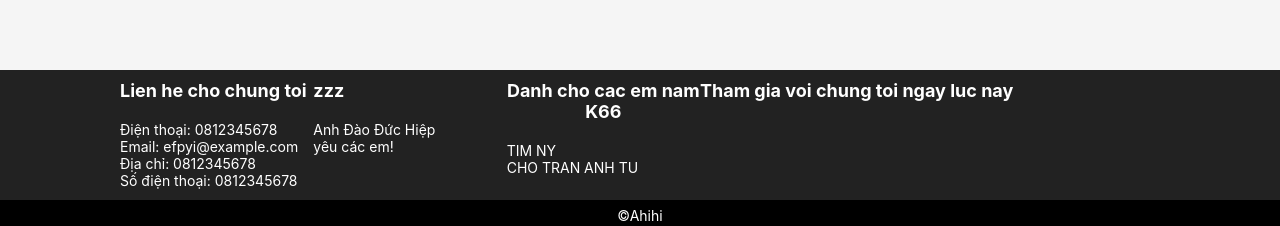
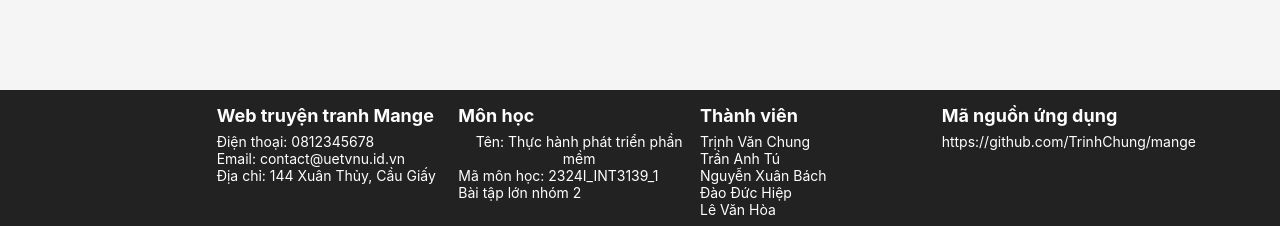
Before and after one commit to TrinhChung/mange, a React (Create React App) app in the folder fontend/: page /follow in a window 1280 px wide. Shown: the part 726-952 px from the top of the page. Built offline with nearby package versions, Linux system fonts and the light colour scheme; no server answers.

Commit message:
add footer, ad data

```diff
--- a/fontend/src/layouts/HomeLayout/Footer.js
+++ b/fontend/src/layouts/HomeLayout/Footer.js
@@ -4,23 +4,27 @@ import './HomeLayout.scss';
 
 const FooterComponent = () => {
   const box1 = {
-    title: 'Lien he cho chung toi',
+    title: 'Web truyện tranh Mange',
     data: [
       'Điện thoại: 0812345678',
-      'Email: efpyi@example.com',
-      'Địa chỉ: 0812345678',
-      'Số điện thoại: 0812345678',
+      'Email: contact@uetvnu.id.vn',
+      'Địa chỉ: 144 Xuân Thủy, Cầu Giấy',
     ],
   };
 
   const box2 = {
-    title: 'zzz',
-    data: ['Anh Đào Đức Hiệp', 'yêu các em!'],
+    title: 'Môn học',
+    data: ['Tên: Thực hành phát triển phần mềm', 'Mã môn học: 2324I_INT3139_1', 'Bài tập lớn nhóm 2'],
   };
 
   const box3 = {
-    title: 'Danh cho cac em nam K66',
-    data: ['TIM NY', 'CHO TRAN ANH TU'],
+    title: 'Thành viên',
+    data: ['Trịnh Văn Chung', 'Trần Anh Tú', 'Nguyễn Xuân Bách', 'Đào Đức Hiệp', 'Lê Văn Hòa'],
+  };
+
+  const box4 = {
+    title: 'Mã nguồn ứng dụng',
+    data: ['https://github.com/TrinhChung/mange'],
   };
 
   const BoxContact = ({ title, data }) => {
@@ -39,12 +43,10 @@ const FooterComponent = () => {
     <div className="footer">
       <Col>
         <Row className="top-box">
-          <Col span={4}>{BoxContact(box1)}</Col>
-          <Col span={4}>{BoxContact(box2)}</Col>
-          <Col span={4}>{BoxContact(box3)}</Col>
-          <Col span={12}>
-            <Row className="title-box">Tham gia voi chung toi ngay luc nay</Row>
-          </Col>
+          <Col offset={2} span={5}>{BoxContact(box1)}</Col>
+          <Col span={5}>{BoxContact(box2)}</Col>
+          <Col span={5}>{BoxContact(box3)}</Col>
+          <Col span={5}>{BoxContact(box4)}</Col>
         </Row>
         <Row
           style={{
@@ -54,7 +56,7 @@ const FooterComponent = () => {
             alignItems: 'center',
           }}
         >
-          &#169;Ahihi
+          Copyright © 2023 Mange
         </Row>
       </Col>
     </div>
--- a/fontend/src/layouts/HomeLayout/HomeLayout.scss
+++ b/fontend/src/layouts/HomeLayout/HomeLayout.scss
@@ -4,17 +4,18 @@
   color: white;
   padding: 0;
   margin: 0;
+  margin-top: 20px;
   .top-box {
-    height: 130px;
+    height: 150px;
     background-color: #000000db;
     padding-left: 120px;
-    padding-top: 10px;
+    padding-top: 15px;
   }
 
   .title-box {
     font-size: 18px;
     font-weight: bold;
-    padding-bottom: 20px;
+    padding-bottom: 7px;
   }
 }
 
--- a/fontend/src/pages/Guest/home/AdPanel.js
+++ b/fontend/src/pages/Guest/home/AdPanel.js
@@ -1,14 +1,14 @@
 import React from 'react';
 import { Col, Image, Row } from 'antd';
 import { HeartFilled } from '@ant-design/icons';
+import AdImage from '../../../assets/image/cho-thue-bien-quang-cao.jpg';
+
 const AdPanel = () => {
-  const srcAd =
-    'https://scontent.fhan5-10.fna.fbcdn.net/v/t39.30808-6/302280884_1362762520919990_804811738996640840_n.jpg?_nc_cat=111&ccb=1-7&_nc_sid=52f669&_nc_ohc=Re8JM2rL9LkAX9RnGDm&_nc_ht=scontent.fhan5-10.fna&oh=00_AfCLxJiXm8P0wYMxdFzoAgYVOj0oqQKLMd0NR2KmFE-axQ&oe=6526E324';
   return (
-    <Row className="box-content">
+    <Row>
       <Col span={24}>
         <Row>
-          <Image src={srcAd} preview={false} />
+          <Image src={AdImage} preview={false} />
         </Row>
       </Col>
     </Row>
```
Also changed, not shown: fontend/src/assets/image/cho-thue-bien-quang-cao.jpg (added).
